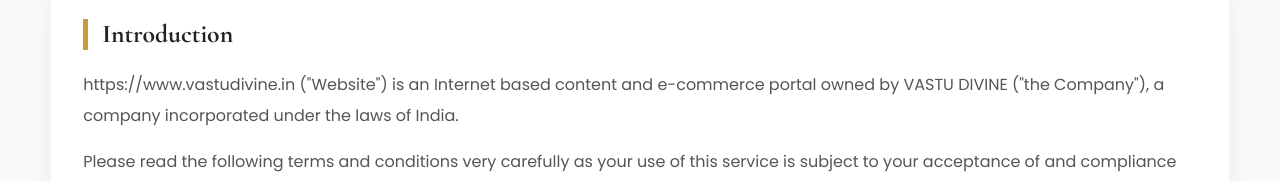
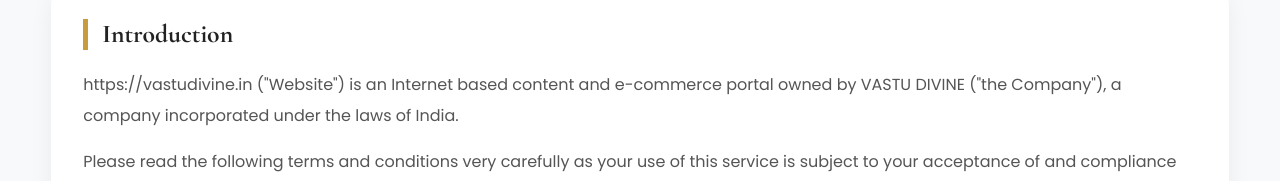
Before and after one commit to Harsh1jatt/vastu-ecom, a React (Vite) app: page /terms in a window 1280 px wide. Shown: the part 409-590 px from the top of the page. Built offline with nearby package versions, Linux system fonts and the light colour scheme.

Commit message:
minimal updates

```diff
--- a/index.html
+++ b/index.html
@@ -7,6 +7,10 @@
     <link
   rel="stylesheet"
   href="https://cdnjs.cloudflare.com/ajax/libs/font-awesome/6.5.1/css/all.min.css"
+/>
+<meta
+name="title"
+content="Vastu Divine | Expert Vastu Consultation & Energy Solutions"
 />
 <meta
 name="description"
--- a/src/config/site.js
+++ b/src/config/site.js
@@ -1,5 +1,5 @@
 export const SITE_NAME = 'VASTU DIVINE';
-export const SITE_URL = 'https://www.vastudivine.in';
+export const SITE_URL = 'https://vastudivine.in';
 export const CONTACT_EMAIL = 'info@vastudivine.in';
 
 export const ADDRESS = {
--- a/src/pages/Homepage.jsx
+++ b/src/pages/Homepage.jsx
@@ -60,7 +60,7 @@
   return (
     <div className={styles.homepage}>
       <SEO
- title="Vastu Divine"
+        title="Vastu Divine | Expert Vastu Consultation & Energy Solutions"
         description="Vastu Divine offers professional Vastu consultation, home vastu, office vastu and energy solutions."
         keywords="Vastu Divine, vastu consultant, vastu expert, home vastu"
         url="/"
@@ -68,10 +68,10 @@
       <Helmet>
         <script type="application/ld+json">
           {JSON.stringify({
- "@context":"https://schema.org",
- "@type":"WebSite",
- "name":"Vastu Divine",
- "url":"https://vastudivine.in"
+            "@context": "https://schema.org",
+            "@type": "WebSite",
+            "name": "Vastu Divine",
+            "url": "https://vastudivine.in"
           })}
         </script>
         <script type="application/ld+json">
```
Lines whose indentation alone changed are shown as unchanged.
